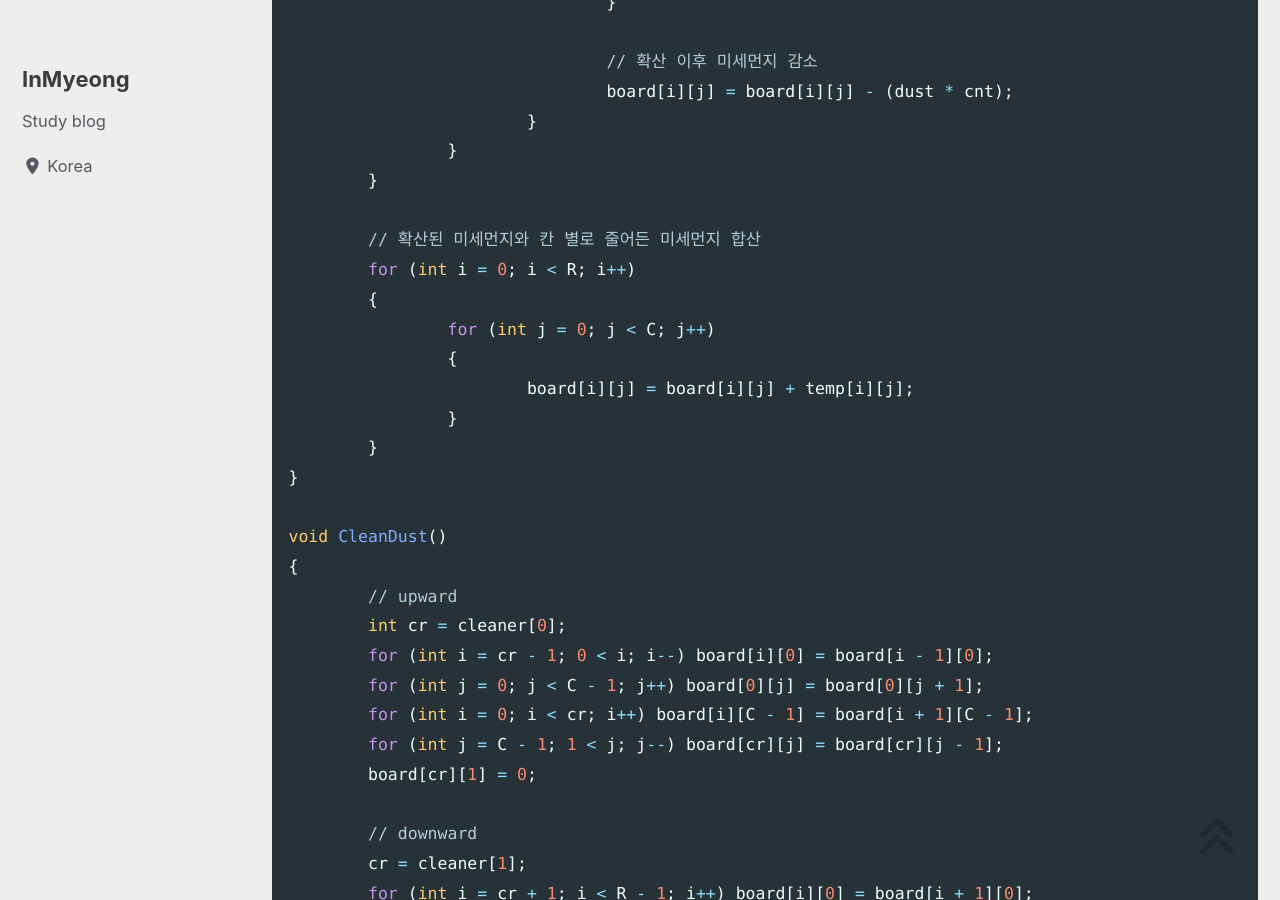
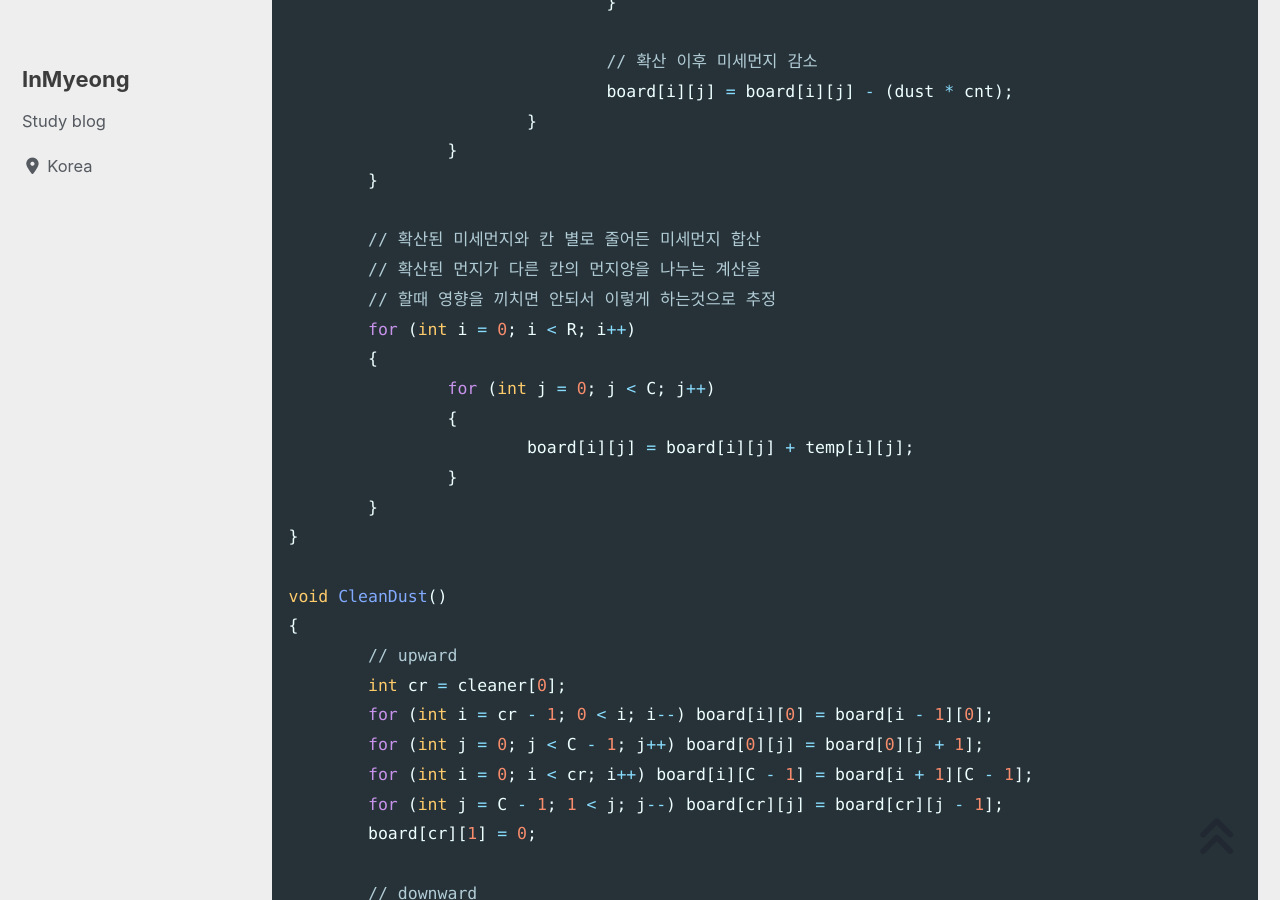
Before and after one commit to devMyeong/devMyeong.github.io, a Jekyll site: the page built from _posts/codingTest/2023-05-01-삼성기출.md, in a window 1280 px wide and 900 px high, scrolled down 16580 px. Built offline with Jekyll 4.4.1, drawn with Linux system fonts in a browser that asks for light colours; cached includes are drawn as plain includes; nearby versions of some CDN libraries; some web fonts are replaced; comment, search, counter and statistics services are not loaded.

Commit message:
Chore : 수정

```diff
--- a/_posts/codingTest/2023-05-01-삼성기출.md
+++ b/_posts/codingTest/2023-05-01-삼성기출.md
@@ -535,6 +535,8 @@ void CalDiffusion()
 	}
 
 	// 확산된 미세먼지와 칸 별로 줄어든 미세먼지 합산
+	// 확산된 먼지가 다른 칸의 먼지양을 나누는 계산을
+	// 할때 영향을 끼치면 안되서 이렇게 하는것으로 추정
 	for (int i = 0; i < R; i++)
 	{
 		for (int j = 0; j < C; j++)
```
